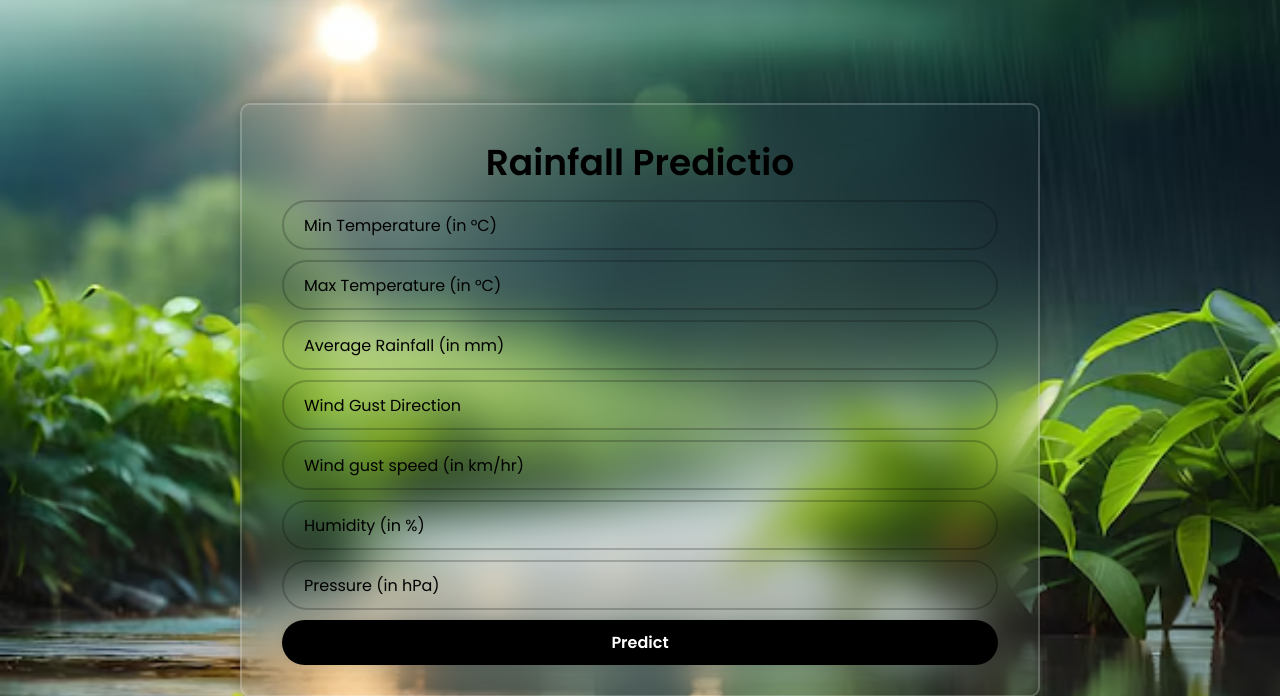
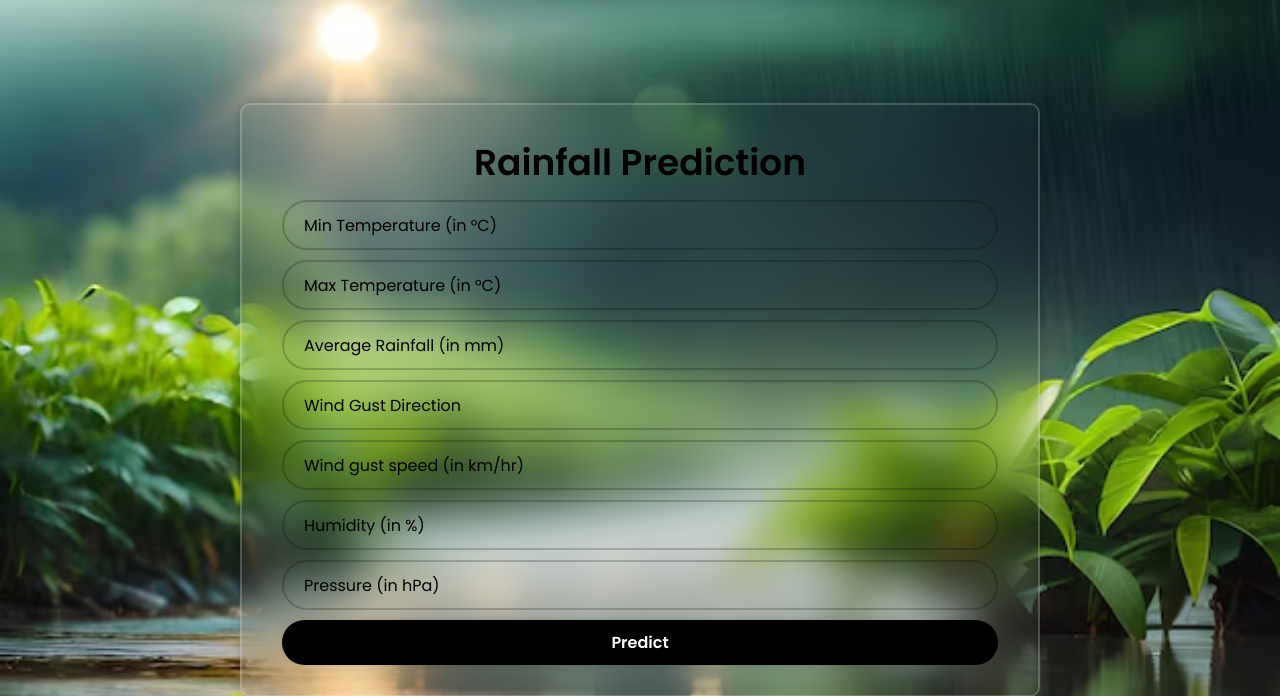
Before and after one commit to RaghavMangla/RainfallPredictionApp_Unit5, a Flask app: page / in a window 1280 px wide. Shown: the top 696 px of the page. Run offline with Flask 2, Linux system fonts and the light colour scheme; parts of the project's set-up code (start-up, migrations or seed data) failed here and were passed over; some libraries are stand-ins or nearby versions.

```diff
--- a/templates/form.html
+++ b/templates/form.html
@@ -13,7 +13,7 @@
     <!-- features = df[['no2','so2','pm2_5','pm10','Leq','DO','pH','BOD','Land_use','NBR']] -->
 <div class="wrapper">
     <form action="{{url_for('submit')}}" method="POST">
-        <h1>Rainfall Predictio</h1>
+        <h1>Rainfall Prediction</h1>
         <div class="input-box">
             <input type="text" placeholder="Min Temperature (in °C)" name='mintemp' required>
             <!-- <i class='bx bx-buildings'></i> -->
```
